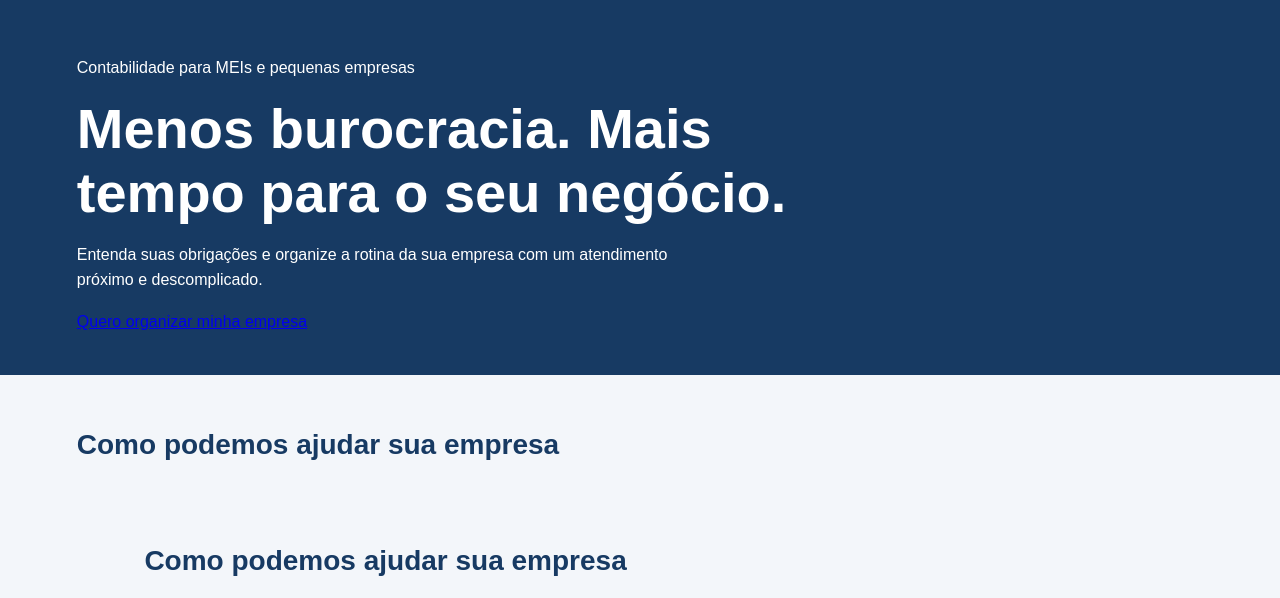
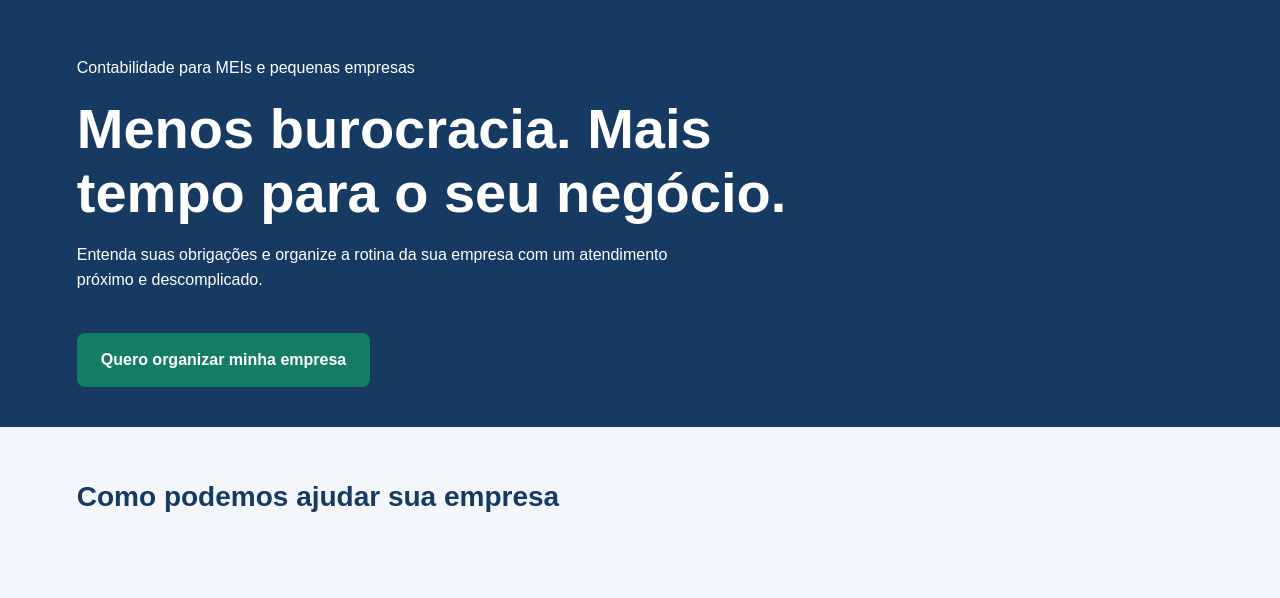
Before and after one commit to AlannCristian/oliveira-conta, a Flask app: page / in a window 1280 px wide. Shown: the part 87-685 px from the top of the page. Run offline with Flask 3, Linux system fonts and the light colour scheme.

Commit message:
Corrige classe do botão principal

```diff
--- a/templates/index.html
+++ b/templates/index.html
@@ -40,7 +40,7 @@
           atendimento próximo e descomplicado.
         </p>
 
-        <a href="#contato" class="botão">Quero organizar minha empresa</a>
+        <a href="#contato" class="botao">Quero organizar minha empresa</a>
       </section>
 
       <section id="servicos">
```
